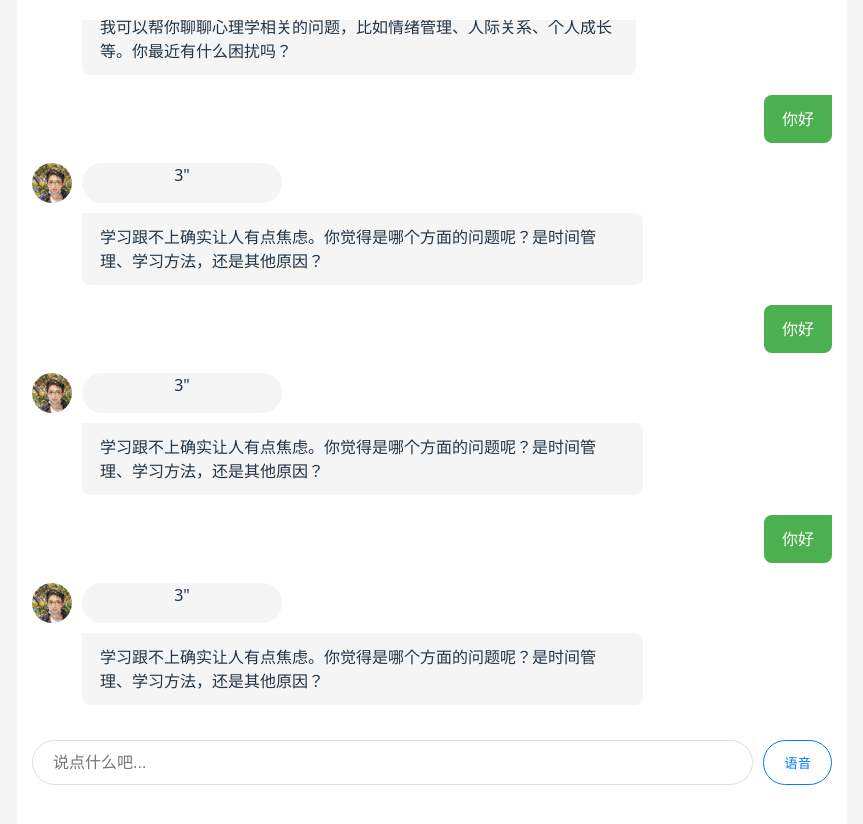
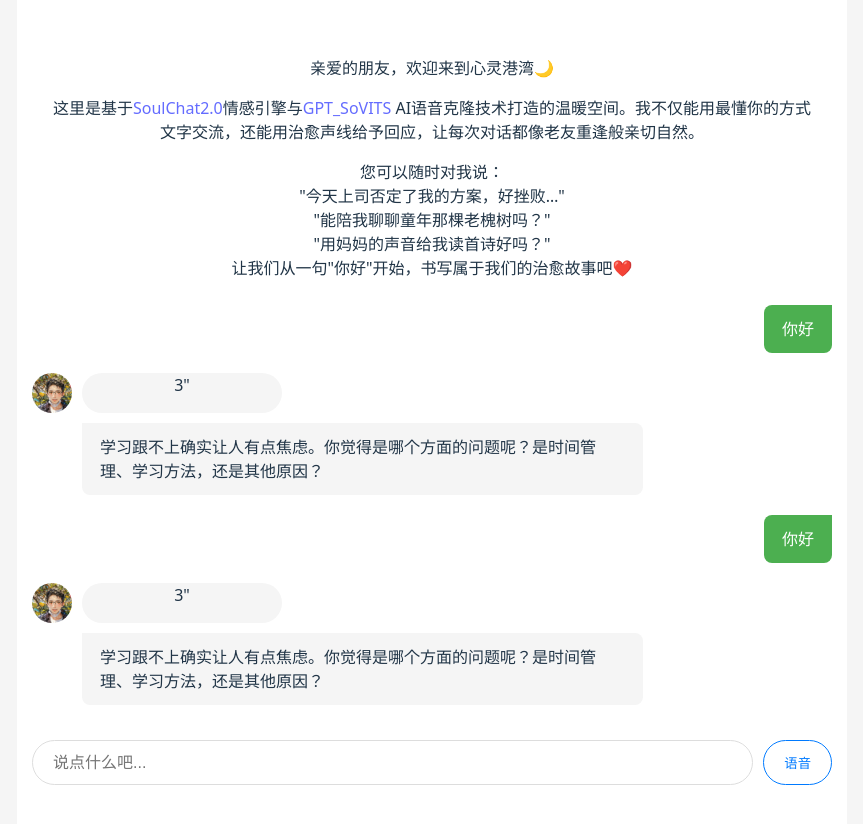
Before and after one commit to hu-ke/PsychoSolace, a Vue app: page / in a window 1280 px wide. Shown: the top 824 px of the page, without its empty margins (208-1071 px from the left). Built offline with nearby package versions, Linux system fonts and the light colour scheme.

Commit message:
misc: 页面样式

```diff
--- a/src/components/Panel.vue
+++ b/src/components/Panel.vue
@@ -1,5 +1,18 @@
 <template>
   <div class="chat-container">
+    <div class="intro">
+      <p>亲爱的朋友，欢迎来到心灵港湾🌙</p>
+      <p>
+        这里是基于<a href="https://github.com/scutcyr/SoulChat2.0" target="_blank">SoulChat2.0</a>情感引擎与<a href="https://github.com/RVC-Boss/GPT-SoVITS" target="_blank">GPT_SoVITS</a> AI语音克隆技术打造的温暖空间。我不仅能用最懂你的方式文字交流，还能用治愈声线给予回应，让每次对话都像老友重逢般亲切自然。
+      </p>
+      <div>
+        您可以随时对我说：
+        <div>"今天上司否定了我的方案，好挫败…"</div>
+        <div>"能陪我聊聊童年那棵老槐树吗？"</div>
+        <div>"用妈妈的声音给我读首诗好吗？"</div>
+        让我们从一句"你好"开始，书写属于我们的治愈故事吧❤️
+      </div>
+    </div>
     <div class="chat-messages" ref="messagesContainer">
       <div
         v-for="(msg, index) in messages"
@@ -117,6 +130,9 @@ const endVoice = () => {
 </script>
 
 <style lang="scss" scoped>
+.intro {
+  padding: 20px;
+}
 /* 保持原有样式不变 */
 .chat-container {
   position: relative;
```
